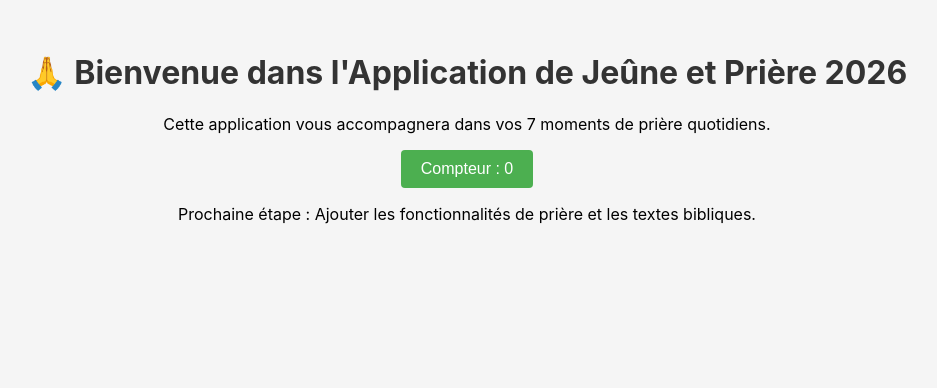
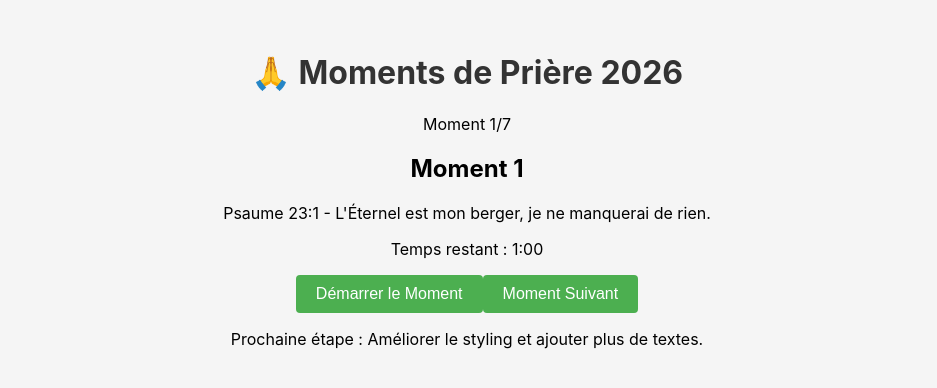
Before and after one commit to wilf974/RDV, a React (Vite) app in the folder frontend/: page / in a window 1280 px wide. Shown: the top 388 px of the page, without its empty margins (173-1110 px from the left). Built offline with nearby package versions, Linux system fonts and the light colour scheme.

Commit message:
Ajout des 7 moments de prière avec textes bibliques et timer

```diff
--- a/frontend/src/App.jsx
+++ b/frontend/src/App.jsx
@@ -2,27 +2,61 @@ import React, { useState, useEffect } from 'react';
 
 /**
  * Composant principal de l'application de Jeûne et Prière 2026.
- * Affiche un message de bienvenue et un compteur simple.
+ * Gère les 7 moments de prière avec textes bibliques et timer.
  */
 function App() {
-  const [count, setCount] = useState(0);
+  const [currentMoment, setCurrentMoment] = useState(0);
+  const [timeLeft, setTimeLeft] = useState(60); // 1 minute en secondes
+  const [isActive, setIsActive] = useState(false);
+
+  const moments = [
+    { title: "Moment 1", text: "Psaume 23:1 - L'Éternel est mon berger, je ne manquerai de rien." },
+    { title: "Moment 2", text: "Matthieu 6:33 - Cherchez premièrement le royaume de Dieu." },
+    { title: "Moment 3", text: "Philippiens 4:13 - Je peux tout par celui qui me fortifie." },
+    { title: "Moment 4", text: "Josué 1:9 - Sois fort et courageux." },
+    { title: "Moment 5", text: "Psaume 46:10 - Arrêtez, et sachez que je suis Dieu." },
+    { title: "Moment 6", text: "Romains 8:28 - Toutes choses concourent au bien." },
+    { title: "Moment 7", text: "Jean 14:6 - Je suis le chemin, la vérité, et la vie." }
+  ];
 
   useEffect(() => {
     document.title = 'Jeûne et Prière 2026';
-  }, []);
+    let interval = null;
+    if (isActive && timeLeft > 0) {
+      interval = setInterval(() => {
+        setTimeLeft(timeLeft => timeLeft - 1);
+      }, 1000);
+    } else if (timeLeft === 0) {
+      setIsActive(false);
+    }
+    return () => clearInterval(interval);
+  }, [isActive, timeLeft]);
+
+  const startTimer = () => {
+    setTimeLeft(60);
+    setIsActive(true);
+  };
+
+  const nextMoment = () => {
+    setCurrentMoment((prev) => (prev + 1) % moments.length);
+    setTimeLeft(60);
+    setIsActive(false);
+  };
 
   return (
     <div className="app">
-      <h1>🙏 Bienvenue dans l'Application de Jeûne et Prière 2026</h1>
-      <p>
-        Cette application vous accompagnera dans vos 7 moments de prière quotidiens.
-      </p>
-      <button onClick={() => setCount(count + 1)}>
-        Compteur : {count}
+      <h1>🙏 Moments de Prière 2026</h1>
+      <p>Moment {currentMoment + 1}/7</p>
+      <h2>{moments[currentMoment].title}</h2>
+      <p>{moments[currentMoment].text}</p>
+      <p>Temps restant : {Math.floor(timeLeft / 60)}:{(timeLeft % 60).toString().padStart(2, '0')}</p>
+      <button onClick={startTimer} disabled={isActive}>
+        Démarrer le Moment
       </button>
-      <p>
-        Prochaine étape : Ajouter les fonctionnalités de prière et les textes bibliques.
-      </p>
+      <button onClick={nextMoment} disabled={isActive}>
+        Moment Suivant
+      </button>
+      <p>Prochaine étape : Améliorer le styling et ajouter plus de textes.</p>
     </div>
   );
 }
```
Also changed, not shown: 1 other file (tests, documents, lock files or other folders).
